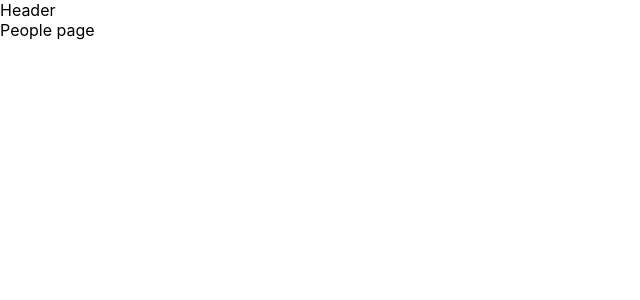
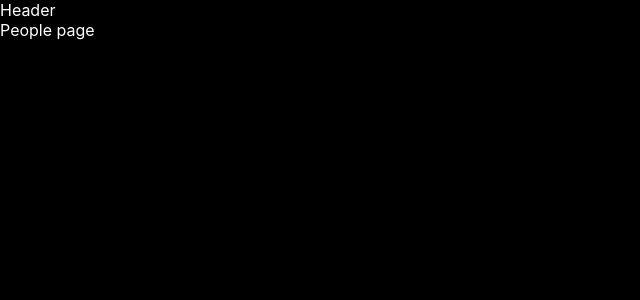
Before and after one commit to ocranbillions/swapi-apollo-client, a React (Create React App) app: page / in a window 1280 px wide. Shown: the top 300 px of the page, without its empty margins (0-640 px from the left). Built offline with nearby package versions, Linux system fonts and the light colour scheme.

Commit message:
Setup css-in-js with react-jss

```diff
--- a/package.json
+++ b/package.json
@@ -12,6 +12,7 @@
     "@types/react-dom": "^17.0.11",
     "react": "^17.0.2",
     "react-dom": "^17.0.2",
+    "react-jss": "^10.9.0",
     "react-router-dom": "^6.2.1",
     "react-scripts": "5.0.0",
     "typescript": "^4.5.4",
--- a/src/components/layout.tsx
+++ b/src/components/layout.tsx
@@ -1,8 +1,23 @@
 import React from 'react'
+import { createUseStyles } from 'react-jss';
+
+import { CustomThemeI } from '../interface/theme-interface';
+
+const useStyles = createUseStyles((theme: CustomThemeI) => ({
+  pageLayout: {
+    background: theme.colors.black,
+    height: '100vh',
+    '& *': {
+      color: theme.colors.white
+    }
+  },
+}));
 
 const Layout = (props: { children: React.ReactChild }) => {
+  const s = useStyles();
+
   return (
-    <div>
+    <div className={s.pageLayout}>
       <div>Header</div>
       {props.children}
     </div>
--- a/src/index.tsx
+++ b/src/index.tsx
@@ -1,11 +1,23 @@
 import React from 'react';
 import ReactDOM from 'react-dom';
+import { ThemeProvider } from 'react-jss';
+
 import './index.css';
 import App from './App';
 
+const theme = {
+  colors: {
+    white: '#FFF',
+    black: '#000'
+  },
+};
+
+
 ReactDOM.render(
   <React.StrictMode>
-    <App />
+    <ThemeProvider theme={theme}>
+      <App />
+    </ThemeProvider>
   </React.StrictMode>,
   document.getElementById('root')
 );
--- /dev/null
+++ b/src/interface/theme-interface.ts
@@ -0,0 +1,7 @@
+
+export interface CustomThemeI {
+  colors: {
+    black: string
+    white: string
+  }
+}
```
Also changed, not shown: 1 other file (tests, documents, lock files or other folders).
